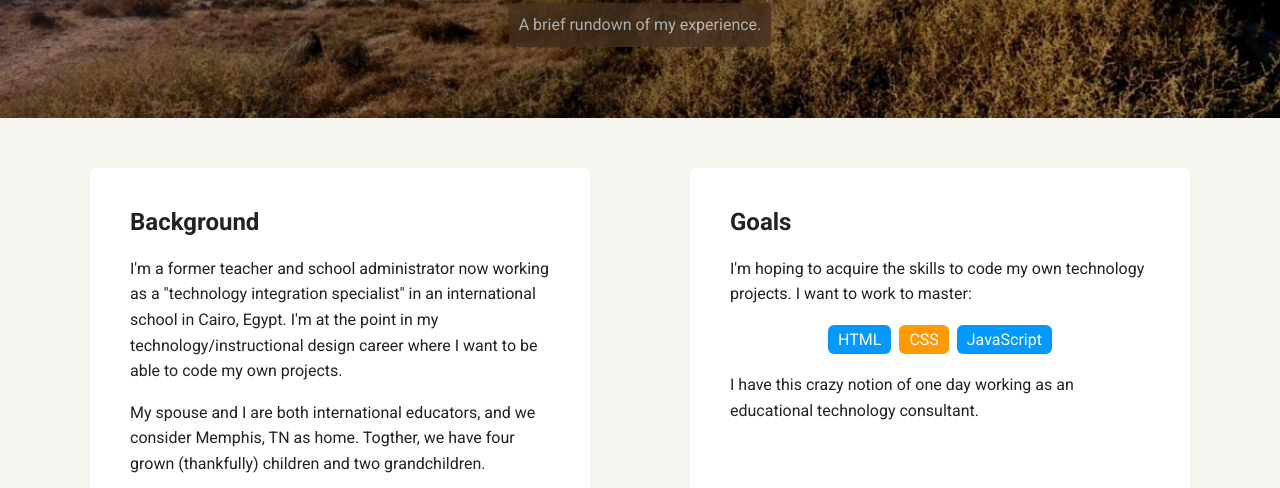
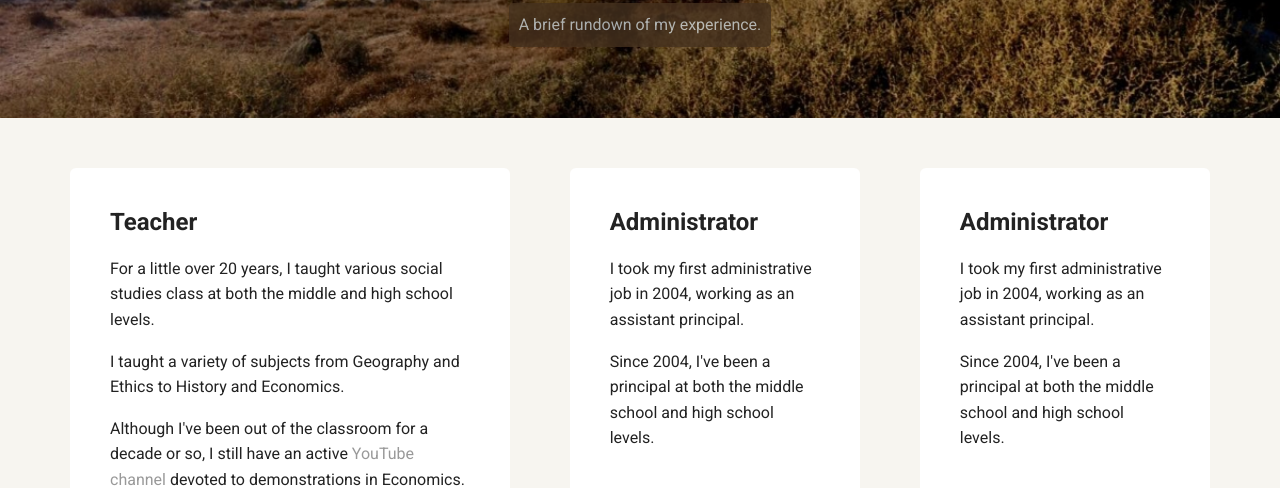
Before and after one commit to kylepurpura/techdegree-project-01, a plain HTML site: page experience.html in a window 1280 px wide. Shown: the part 352-840 px from the top of the page. Drawn offline with Linux system fonts and the light colour scheme; a web font is replaced by a local one.

Commit message:
Add more content to html including another background card.

```diff
--- a/experience.html
+++ b/experience.html
@@ -24,20 +24,22 @@
 
     <main class="flex">
       <div class="card">
-        <h2>Background</h2>
-        <p>I'm a former teacher and school administrator now working as a "technology integration specialist" in an international school in Cairo, Egypt. I'm at the point in my technology/instructional design career where I want to be able to code my own projects.</p>
-        <p>My spouse and I are both international educators, and we consider Memphis, TN as home. Togther, we have four grown (thankfully) children and two grandchildren.</p>
+        <h2>Teacher</h2>
+        <p>For a little over 20 years, I taught various social studies class at both the middle and high school levels.</p>
+        <p>I taught a variety of subjects from Geography and Ethics to History and Economics.</p>
+        <p>Although I've been out of the classroom for a decade or so, I still have an active <a href="https://www.youtube.com/c/KylePurpura">YouTube channel</a> devoted to demonstrations in Economics.
       </div>
 
       <div class="card">
-        <h2>Goals</h2>
-        <p>I'm hoping to acquire the skills to code my own technology projects. I want to work to master:</p>
-        <ul class="skills">
-          <li>HTML</li>
-          <li>CSS</li>
-          <li>JavaScript</li>
-        </ul>
-        <p>I have this crazy notion of one day working as an educational technology consultant.</p>
+        <h2>Administrator</h2>
+        <p>I took my first administrative job in 2004, working as an assistant principal.</p>
+        <p>Since 2004, I've been a principal at both the middle school and high school levels.</p>
+      </div>
+
+      <div class="card">
+        <h2>Administrator</h2>
+        <p>I took my first administrative job in 2004, working as an assistant principal.</p>
+        <p>Since 2004, I've been a principal at both the middle school and high school levels.</p>
       </div>
 
     </main>
```
